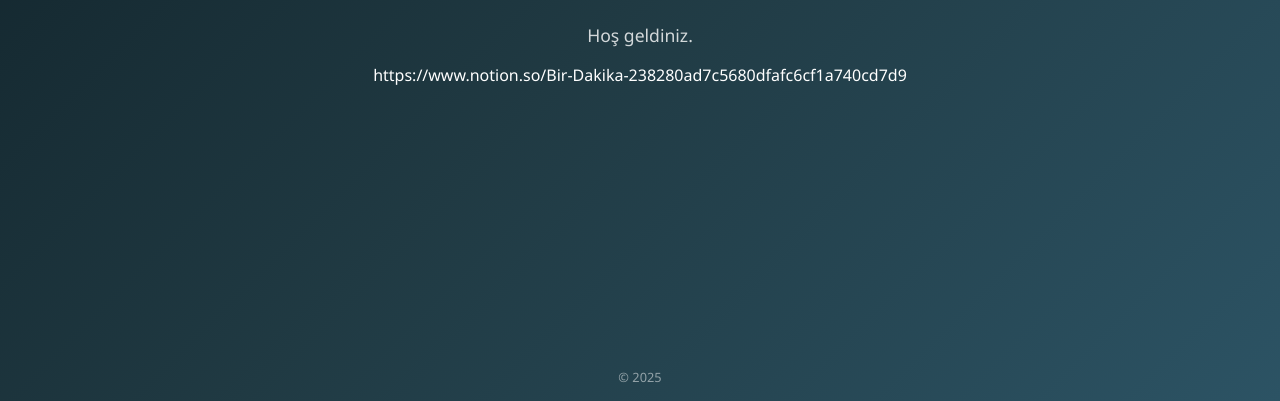
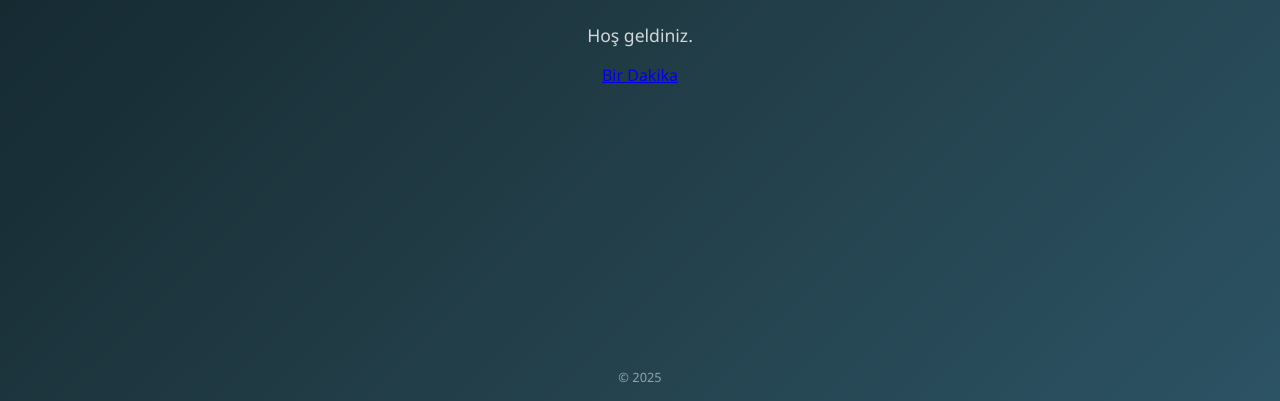
Before and after one commit to kaganbiskiner/kaganbiskiner.github.io, a plain HTML site: page index.html in a window 1280 px wide. Shown: the part 399-800 px from the top of the page. Drawn offline with Linux system fonts and the light colour scheme.

Commit message:
Update index.html

```diff
--- a/index.html
+++ b/index.html
@@ -37,7 +37,7 @@
 <body>
     <h1>Kağan Bişkiner</h1>
     <p>Hoş geldiniz.</p>
-    <a>https://www.notion.so/Bir-Dakika-238280ad7c5680dfafc6cf1a740cd7d9</a>
+    <a href="https://www.notion.so/Bir-Dakika-238280ad7c5680dfafc6cf1a740cd7d9">Bir Dakika</a>
     <footer>© 2025</footer>
 </body>
 </html>
```
